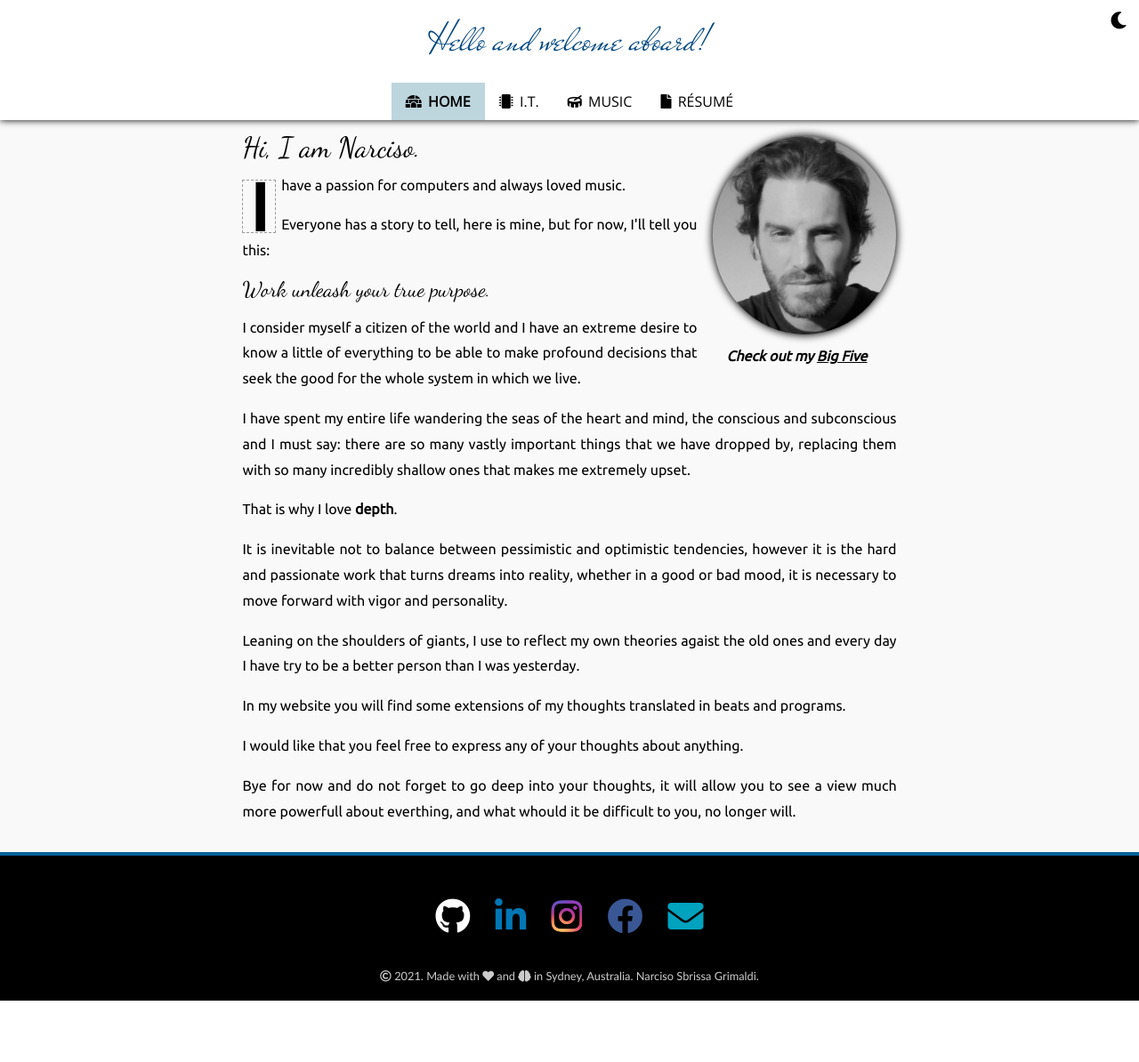
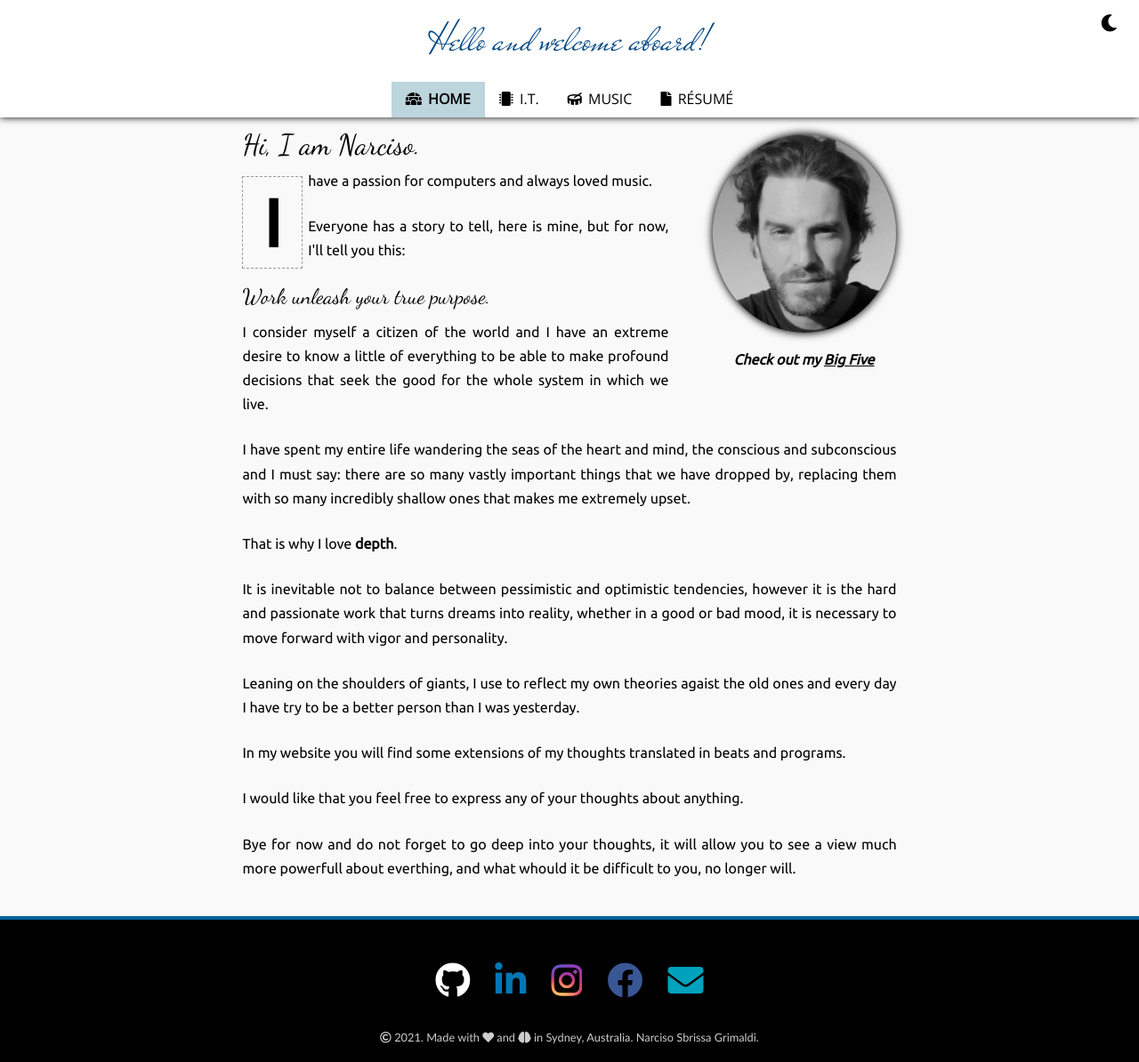
Before and after one commit to gdinarciso/gdinarciso.github.io, a PHP site: page / in a window 1280 px wide. Shown: the whole page at 89% size. Before the commit the page ends 1125 px from the top, so only its background shows below. Run offline with PHP 8.4, Linux system fonts and the light colour scheme; some web fonts are replaced.

Commit message:
31/07 update

```diff
--- a/css/default.css
+++ b/css/default.css
@@ -23,7 +23,7 @@ body {
     'footer footer footer';
   min-height: 100%;
   margin: 0;
-  line-height: 1.8em;
+  line-height: 1.7rem;
   font-family: Ubuntu, 'Trebuchet MS', sans-serif;
 
   background-color: #f9f9f9;
@@ -45,7 +45,7 @@ a:hover {
   font-weight: bold;
   border: .1rem dashed #999;
   margin: .5rem .4rem 0 0;
-  padding: .2em .1em;
+  padding: .5em .3em;
   float: left;
 }
 
@@ -70,8 +70,8 @@ header {
 
 header .moonsunicon {
   position: absolute;
-  top: .7em;
-  right: .7em;
+  top: 1rem;
+  right: 1.5rem;
   cursor: pointer;
   font-size: 1.2em;
 }
@@ -151,7 +151,7 @@ header nav .borderAni:hover:after {
 } */
 
 article {
-  padding: 9.5em 1em 1em 1em;
+  padding: 150px 1em 1em;
 }
 
 article :is(h3, h4, p) {
@@ -227,25 +227,28 @@ article.home {
 }
 
 article.home p {
-  margin-bottom: 1rem;
+  margin-bottom: 1.5rem;
 }
 
 article.home .narciso {
   float: right;
+  display: flex;
+  flex-flow: column nowrap;
+  align-items: center;
+  margin-left: 3rem;
 }
 
 article.home .narciso .photo {
   width: 13em;
+  margin-bottom: 1rem;
   border: .1em solid #777;
   border-radius: 100%;
-  margin-left: 1rem;
   filter: drop-shadow(0 0 .3em #000);
 }
 
 article.home .narciso .bigfive {
   font-weight: bold;
   font-style: italic;
-  text-align: center;
 }
 
 article.home .narciso .bigfive a {
@@ -255,6 +258,7 @@ article.home .narciso .bigfive a {
 article.home .greeting {
   font-size: 2em;
   font-weight: normal;
+  /* text-align: left; */
   margin-bottom: .8rem;
   font-family: 'Dancing Script', cursive;
 }
@@ -272,24 +276,26 @@ article.it {
   justify-content: space-around;
   flex-flow: row wrap;
   align-items: stretch;
-  gap: 1rem;
+
+  /* gap: 1rem; */
 }
 
 article.it section {
   flex-grow: 1;
-  border: .2rem solid #ddd;
-  border-radius: 1rem 1rem 0 0;
-  box-shadow: 0 0 .3rem #444;
+  border: 1px solid #bbb;
+  /* border: .2rem solid #ddd; */
+  border-radius: 10px 10px 0 0;
+  margin: 0 .5rem 1rem;
 }
 
-article.it section h2:first-child {
+article.it section h2 {
   padding: .5em;
-  border-radius: .7rem .7rem 0 0;
-  background-color: #ddd;
+  border-radius: inherit;
+  background-color: #eee;
 }
 
 article section h3 {
-  margin-left: .8rem;
+  margin: .8rem 0 0 .8rem;
 }
 
 article.it a {
@@ -341,7 +347,7 @@ article.resume .left { grid-area: left; }
 article.resume .right { grid-area: right; } */
 
 article.resume .top .name {
-  margin-bottom: .2rem;
+  margin-bottom: .8rem;
 }
 
 article.resume .top .details {
```
